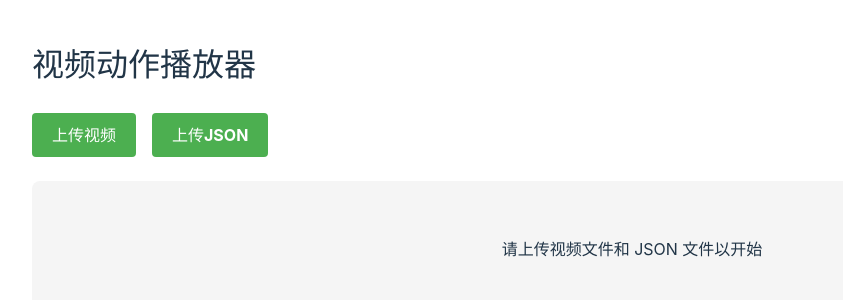
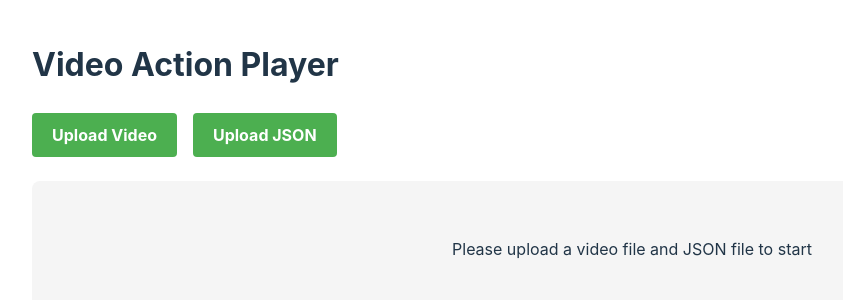
Before and after one commit to zephyra3590/ActionViewer, a React (Vite) app: page / in a window 1280 px wide. Shown: the top 300 px of the page, without its empty margins (8-851 px from the left). Built offline with nearby package versions, Linux system fonts and the light colour scheme.

Commit message:
translate to english

```diff
--- a/src/App.jsx
+++ b/src/App.jsx
@@ -21,7 +21,7 @@ function App() {
       const url = URL.createObjectURL(file);
       setVideoUrl(url);
     } else {
-      alert('请上传有效的视频文件');
+      alert('Please upload a valid video file');
     }
   };
 
@@ -84,16 +84,16 @@ function App() {
             const processedData = processJsonData(data, format);
             setVideoData(processedData);
           } else {
-            alert('JSON 格式不正确，请检查数据结构');
+            alert('Invalid JSON format, please check the data structure');
           }
         } catch (error) {
-          console.error('JSON 解析错误:', error);
-          alert('无效的 JSON 文件');
+          console.error('JSON parsing error:', error);
+          alert('Invalid JSON file');
         }
       };
       reader.readAsText(file);
     } else {
-      alert('请上传有效的 JSON 文件');
+      alert('Please upload a valid JSON file');
     }
   };
 
@@ -104,11 +104,11 @@ function App() {
   return (
     <div className="app">
       <header>
-        <h1>视频动作播放器</h1>
+        <h1>Video Action Player</h1>
       </header>
       <div className="upload-container">
         <div className="upload-button">
-          <label htmlFor="video-upload">上传视频</label>
+          <label htmlFor="video-upload">Upload Video</label>
           <input
             type="file"
             id="video-upload"
@@ -118,7 +118,7 @@ function App() {
           {videoFileName && <div className="file-name">{videoFileName}</div>}
         </div>
         <div className="upload-button">
-          <label htmlFor="json-upload">上传JSON</label>
+          <label htmlFor="json-upload">Upload JSON</label>
           <input
             type="file"
             id="json-upload"
@@ -151,7 +151,7 @@ function App() {
         )}
         {!videoUrl && (
           <div className="instructions">
-            <p>请上传视频文件和 JSON 文件以开始</p>
+            <p>Please upload a video file and JSON file to start</p>
           </div>
         )}
       </main>
--- a/src/components/ActionList.jsx
+++ b/src/components/ActionList.jsx
@@ -15,7 +15,7 @@ const ActionList = ({ actions, onActionClick, fps }) => {
 
   return (
     <div className="action-list">
-      <h2>动作列表</h2>
+      <h2>Action List</h2>
       <ul>
         {actions.map((action, index) => (
           <li
```
